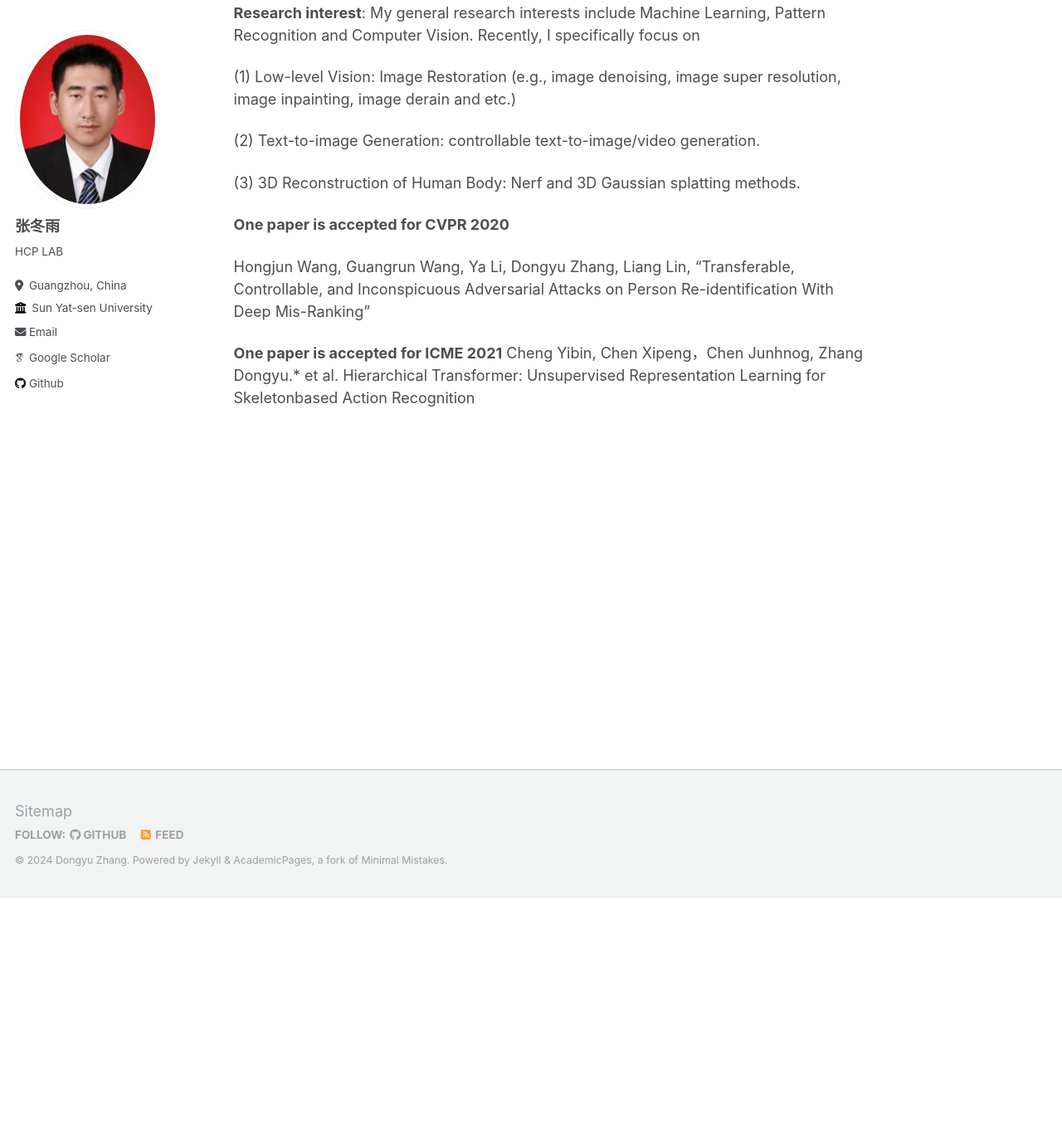
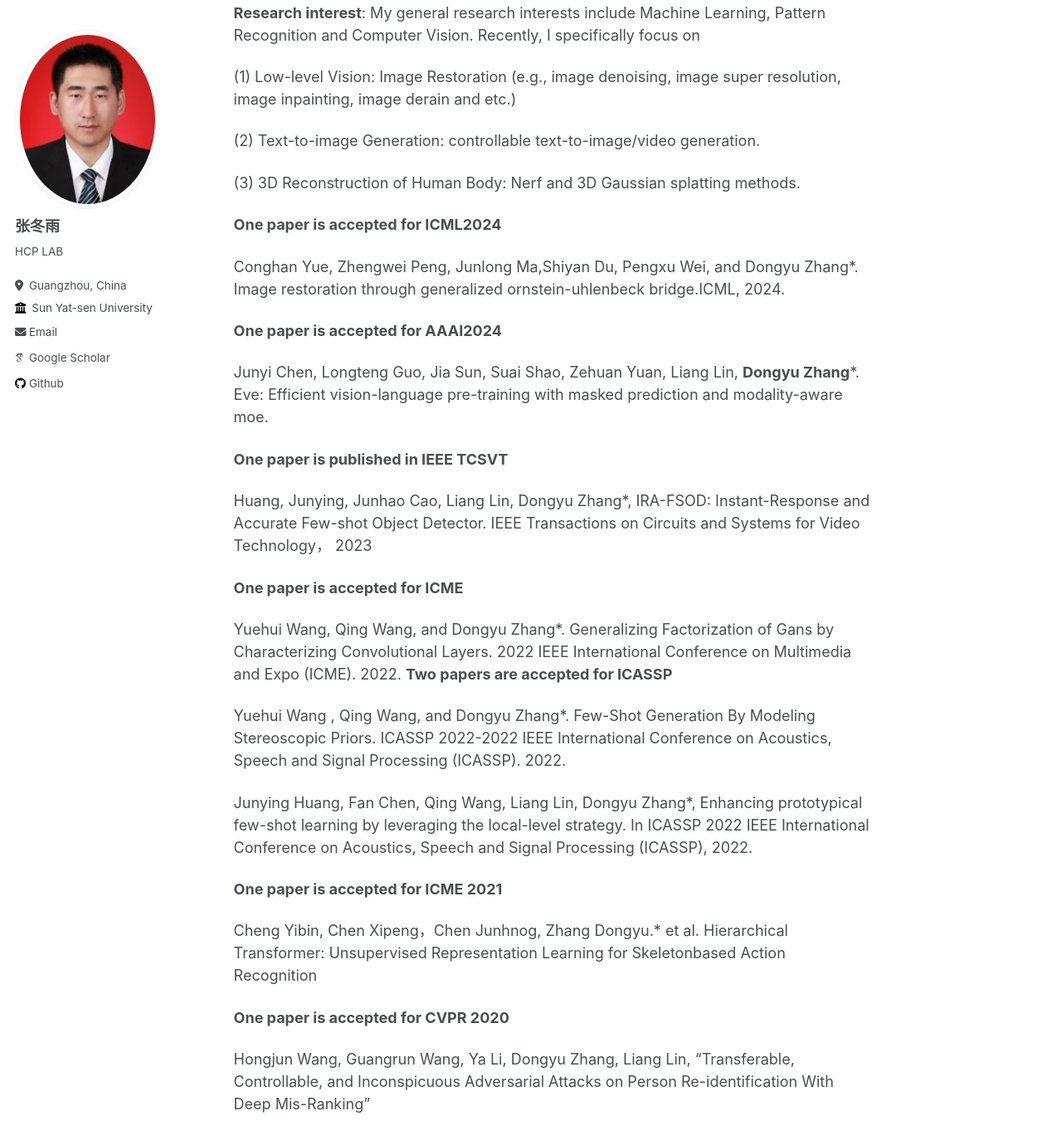
Before and after one commit to cszhangdy/cszhangdy.github.io, a Jekyll site: the page built from _pages/about.md, in a window 1280 px wide and 1400 px high, scrolled down 317 px. Shown: the top 1380 px of the window at 83% size. Built offline with Jekyll 4.4.1, drawn with Linux system fonts in a browser that asks for light colours; some web fonts are replaced.

Commit message:
Update about.md

```diff
--- a/_pages/about.md
+++ b/_pages/about.md
@@ -20,10 +20,32 @@ Recently, I specifically focus on
 (3) 3D Reconstruction of Human Body: Nerf and 3D Gaussian splatting methods.
 
 
+**One paper is accepted for ICML2024**
+
+Conghan Yue, Zhengwei Peng, Junlong Ma,Shiyan Du,  Pengxu Wei, and  Dongyu Zhang*. Image restoration through generalized ornstein-uhlenbeck bridge.ICML, 2024.
+
+**One paper is accepted for AAAI2024**
+
+Junyi Chen,  Longteng Guo, Jia Sun,  Suai Shao,  Zehuan Yuan,  Liang Lin,  **Dongyu Zhang***. Eve: Efficient vision-language pre-training with masked prediction and modality-aware moe.
+
+**One paper is published in  IEEE TCSVT**
+
+Huang, Junying, Junhao Cao, Liang Lin, Dongyu Zhang*, IRA-FSOD: Instant-Response and Accurate Few-shot Object Detector. IEEE Transactions on Circuits and Systems for Video Technology， 2023
+
+**One paper is accepted for ICME**
+
+Yuehui Wang, Qing Wang, and Dongyu Zhang*. Generalizing Factorization of Gans by Characterizing Convolutional Layers. 2022 IEEE International Conference on Multimedia and Expo (ICME). 2022.
+**Two papers are accepted for ICASSP**
+
+Yuehui Wang , Qing Wang, and Dongyu Zhang*. Few-Shot Generation By Modeling Stereoscopic Priors. ICASSP 2022-2022 IEEE International Conference on Acoustics, Speech and Signal Processing (ICASSP). 2022.
+
+Junying Huang, Fan Chen, Qing Wang, Liang Lin, Dongyu Zhang*, Enhancing prototypical few-shot learning by leveraging the local-level strategy. In ICASSP 2022 IEEE International Conference on Acoustics, Speech and Signal Processing (ICASSP), 2022.
+
+**One paper is accepted for ICME 2021**
+
+Cheng Yibin, Chen Xipeng，Chen Junhnog,   Zhang Dongyu.* et al. Hierarchical Transformer: Unsupervised Representation Learning for Skeleton­based Action Recognition
+
+
 **One paper is accepted for CVPR 2020**
 
 Hongjun Wang, Guangrun Wang, Ya Li, Dongyu Zhang, Liang Lin, "Transferable, Controllable, and Inconspicuous Adversarial Attacks on Person Re-identification With Deep Mis-Ranking"
-
-
-**One paper is accepted for ICME 2021**
-Cheng Yibin, Chen Xipeng，Chen Junhnog,   Zhang Dongyu.* et al. Hierarchical Transformer: Unsupervised Representation Learning for Skeleton­based Action Recognition
```
